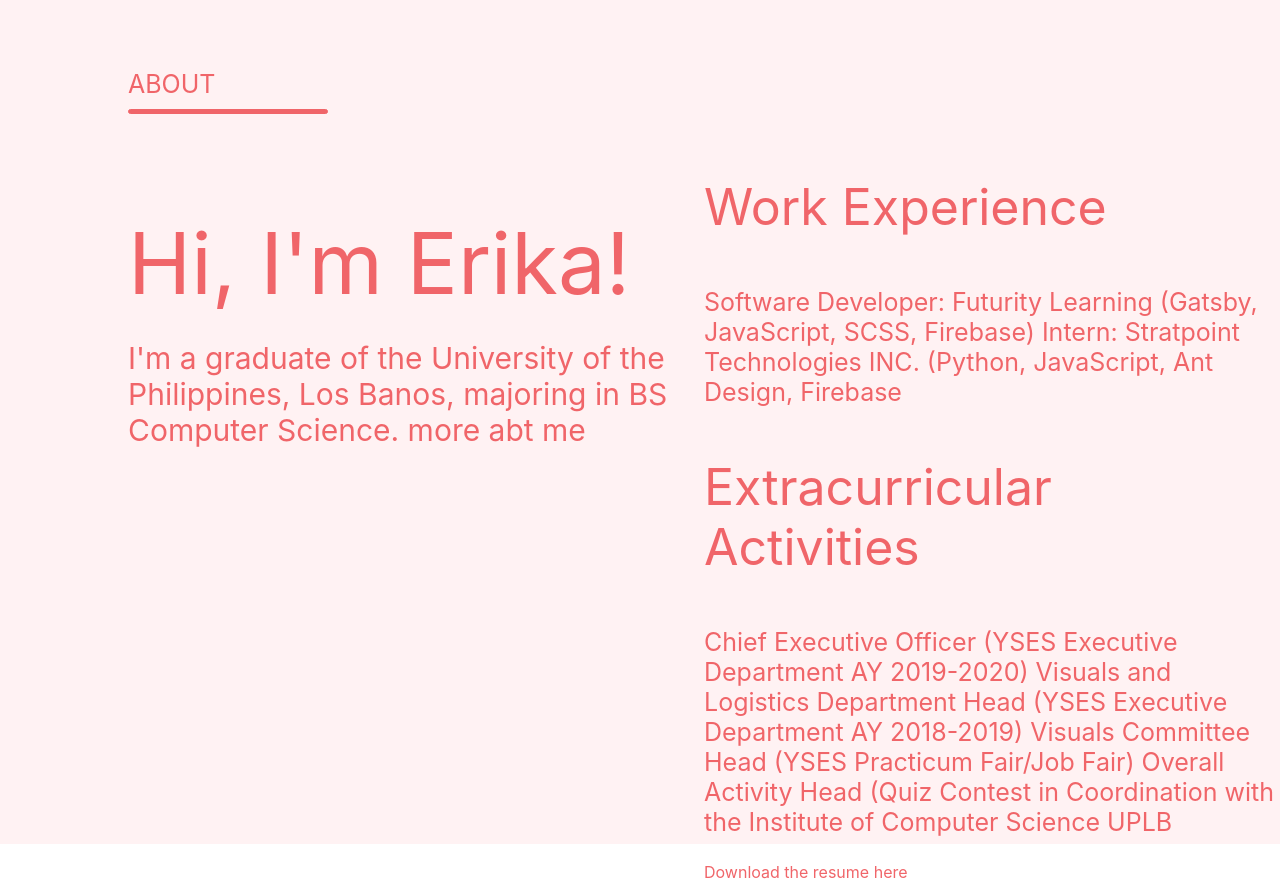
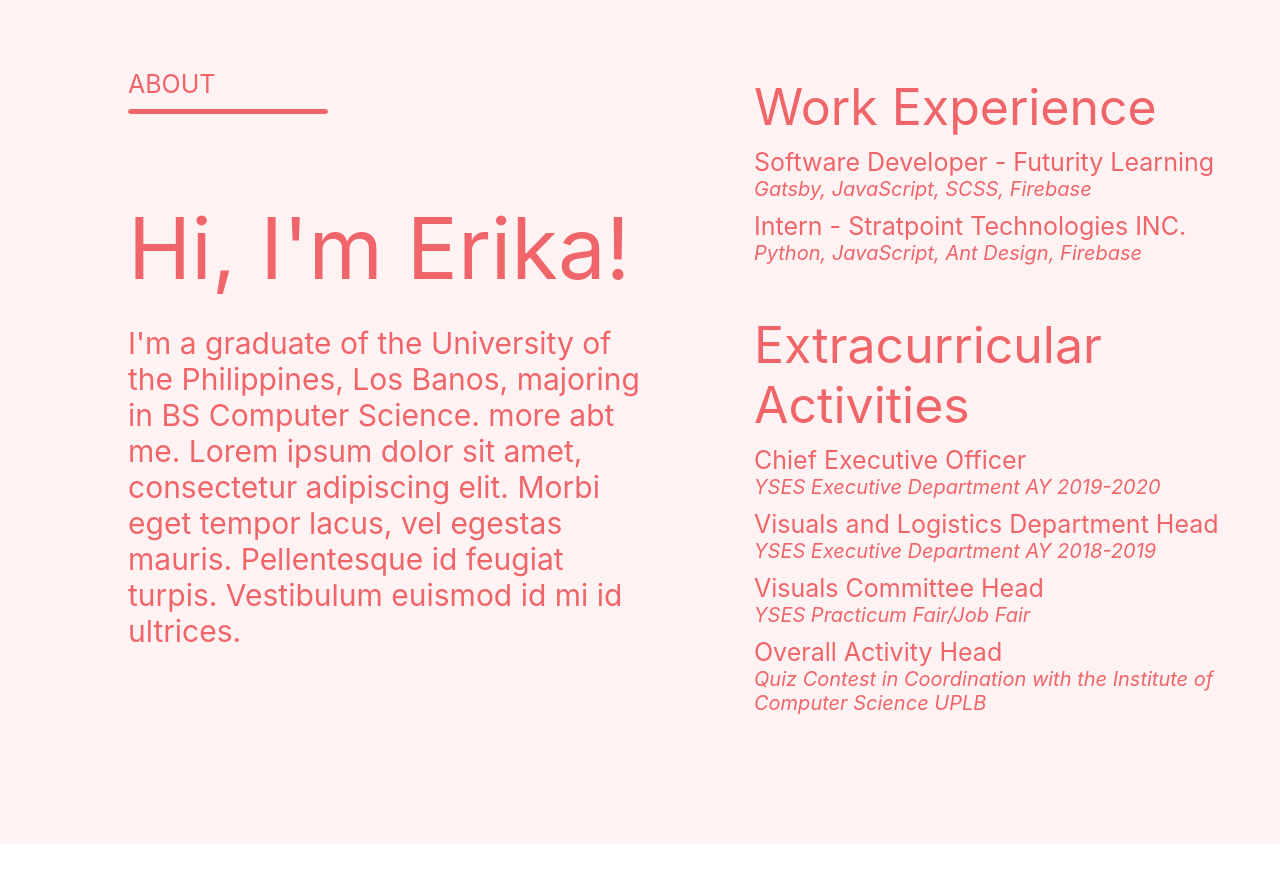
Before and after one commit to StrawbErika/Portfolio, a React (Create React App) app: page / in a window 1280 px wide. Shown: the part 3420-4302 px from the top of the page. After the commit the page ends 4264 px from the top, so only its background shows below. Built offline with nearby package versions, Linux system fonts and the light colour scheme.

Commit message:
Adjusting line heights for the right column

```diff
--- a/src/Pages/AboutPage/index.js
+++ b/src/Pages/AboutPage/index.js
@@ -16,7 +16,10 @@ export function AboutPage() {
             <p className={styles.title}> Hi, I'm Erika!</p>
             <div className={styles.description}>
               I'm a graduate of the University of the Philippines, Los Banos,
-              majoring in BS Computer Science. more abt me{" "}
+              majoring in BS Computer Science. more abt me. Lorem ipsum dolor
+              sit amet, consectetur adipiscing elit. Morbi eget tempor lacus,
+              vel egestas mauris. Pellentesque id feugiat turpis. Vestibulum
+              euismod id mi id ultrices.
             </div>
           </div>
         </div>
@@ -24,28 +27,36 @@ export function AboutPage() {
           <div className={styles.title}>
             <p>Work Experience</p>
             <div className={styles.list}>
-              <p>
-                {" "}
-                Software Developer: Futurity Learning (Gatsby, JavaScript, SCSS,
-                Firebase) Intern: Stratpoint Technologies INC. (Python,
-                JavaScript, Ant Design, Firebase
+              <p>Software Developer - Futurity Learning</p>
+              <p className={styles.subtitle}>
+                Gatsby, JavaScript, SCSS, Firebase
+              </p>
+              <p>Intern - Stratpoint Technologies INC.</p>
+              <p className={styles.subtitle}>
+                Python, JavaScript, Ant Design, Firebase
               </p>
             </div>
           </div>
           <div className={styles.title}>
             <p>Extracurricular Activities</p>
             <div className={styles.list}>
-              <p>
-                {" "}
-                Chief Executive Officer (YSES Executive Department AY 2019-2020)
-                Visuals and Logistics Department Head (YSES Executive Department
-                AY 2018-2019) Visuals Committee Head (YSES Practicum Fair/Job
-                Fair) Overall Activity Head (Quiz Contest in Coordination with
-                the Institute of Computer Science UPLB
+              <p>Chief Executive Officer</p>
+              <p className={styles.subtitle}>
+                YSES Executive Department AY 2019-2020
+              </p>
+              <p> Visuals and Logistics Department Head</p>
+              <p className={styles.subtitle}>
+                YSES Executive Department AY 2018-2019
+              </p>
+              <p> Visuals Committee Head </p>
+              <p className={styles.subtitle}>YSES Practicum Fair/Job Fair</p>
+              <p>Overall Activity Head</p>
+              <p className={styles.subtitle}>
+                Quiz Contest in Coordination with the Institute of Computer
+                Science UPLB
               </p>
             </div>
           </div>
-          <div>Download the resume here</div>
         </div>
       </div>
     </div>
--- a/src/Pages/AboutPage/style.module.scss
+++ b/src/Pages/AboutPage/style.module.scss
@@ -23,7 +23,11 @@
     }
   }
   .content {
+    margin-top: -100px;
     display: flex;
+    justify-content: center;
+    align-items: center;
+
     // flex-direction: column;
 
     color: #f06569;
@@ -41,11 +45,23 @@
       }
     }
     .secondColumn {
+      padding-left: 100px;
+
       width: 50%;
       .title {
         font-size: 50px;
         .list {
+          margin-top: -40px;
+
           font-size: 25px;
+          p {
+            margin-top: -10px;
+          }
+          .subtitle {
+            margin-top: -25px;
+            font-size: 20px;
+            font-style: italic;
+          }
         }
       }
     }
```
